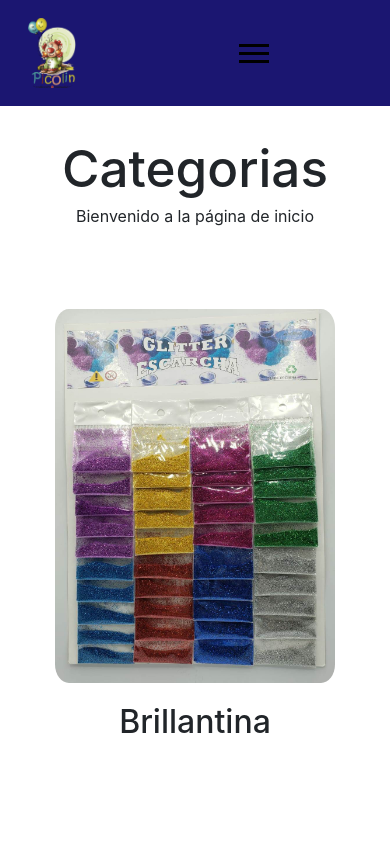
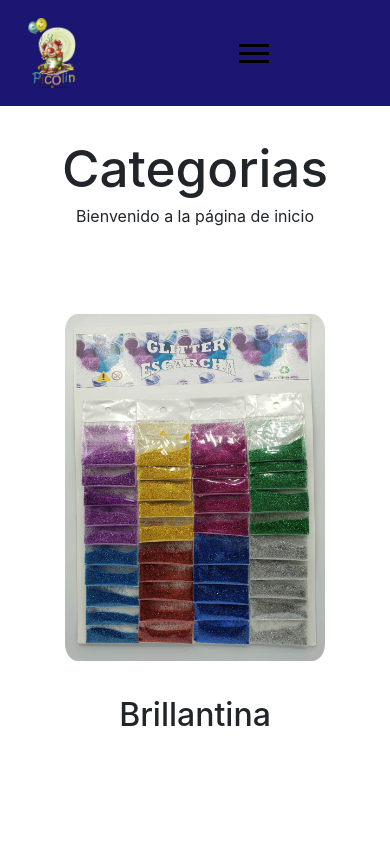
Before and after one commit to angelargd8/Proyecto-software, a React (Vite) app in the folder Proyecto/FRONTEND/: page / in a window 390 px wide. Shown: the top 844 px of the page. Built offline with nearby package versions, Linux system fonts and the light colour scheme.

Commit message:
fix: responsive cards

```diff
--- a/Proyecto/FRONTEND/src/componentes/home/card.css
+++ b/Proyecto/FRONTEND/src/componentes/home/card.css
@@ -2,11 +2,11 @@
     display: flex;
     flex-direction: column;
     align-items: center;
-    margin: 10px;
-    padding: 5px;
-    border-radius: 5%;
+    margin: 5px;
+    padding: 0px;
+    border-radius: 10%;
     width: 100%;
-    max-width: 400px;
+    max-width: 330px;
     height: auto;
     box-sizing: border-box;
 }
@@ -15,7 +15,7 @@
     transform: scale(1.05);
     transition: transform 0.5s;
     cursor: pointer;
-    box-shadow: 2px 2px 4px rgba(0, 0, 0, 0.3);
+    box-shadow: 2px 2px 2px 2px rgba(0, 0, 0, 0.3);
 }
 
 .card-content-category {
@@ -24,7 +24,7 @@
     flex-direction: column;
     align-items: center;
     justify-content: center;
-    padding: 10px;
+    padding: 25px;
 }
 
 .imagen-category {
```
